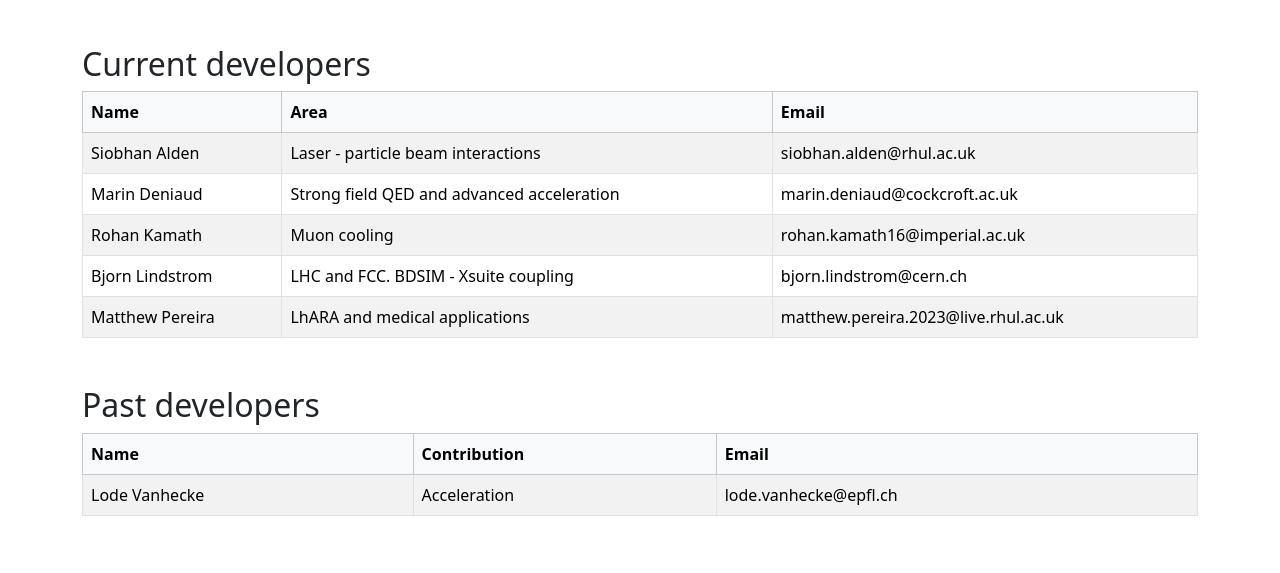
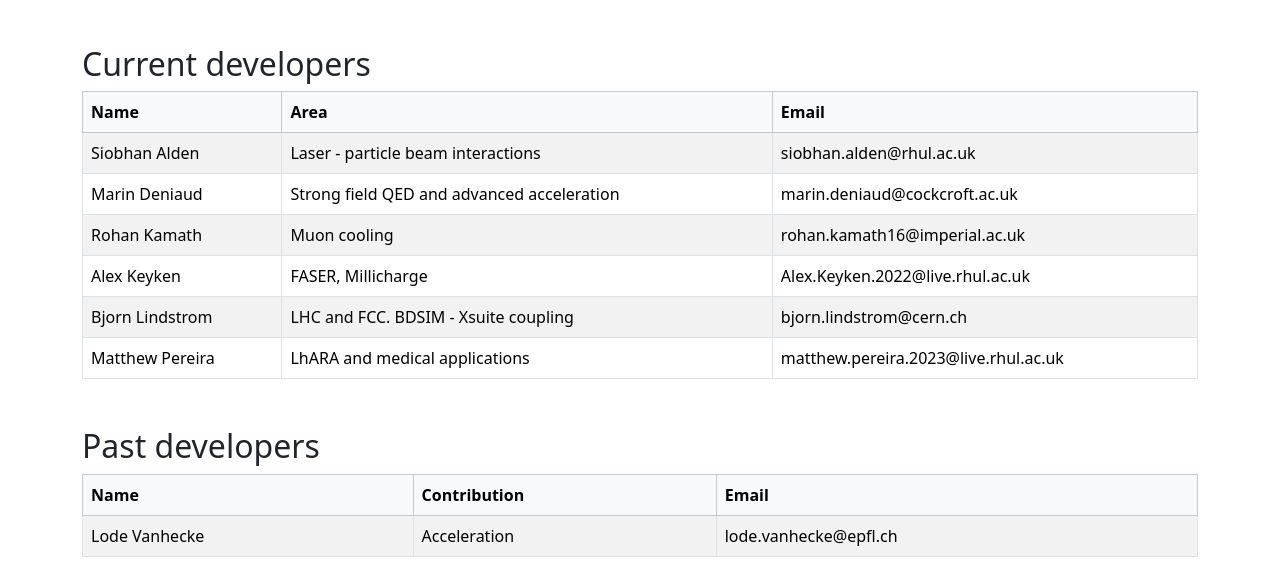
Before and after one commit to bdsim-collaboration/web, a plain HTML site: page contact.html in a window 1280 px wide. Shown: the part 776-1349 px from the top of the page. Before the commit the page ends 1308 px from the top, so only its background shows below. Drawn offline with nearby package versions, Linux system fonts and the light colour scheme.

Commit message:
Add alex

```diff
--- a/contact.html
+++ b/contact.html
@@ -77,6 +77,11 @@
 	      <td>rohan.kamath16@imperial.ac.uk</td>
 	    </tr>
 	    <tr>
+	      <td>Alex Keyken</td>
+	      <td>FASER, Millicharge</td>
+	      <td>Alex.Keyken.2022@live.rhul.ac.uk</td>
+	    </tr>
+	    <tr>
 	      <td>Bjorn Lindstrom</td>
 	      <td>LHC and FCC. BDSIM - Xsuite coupling</td>
 	      <td>bjorn.lindstrom@cern.ch</td>
```
